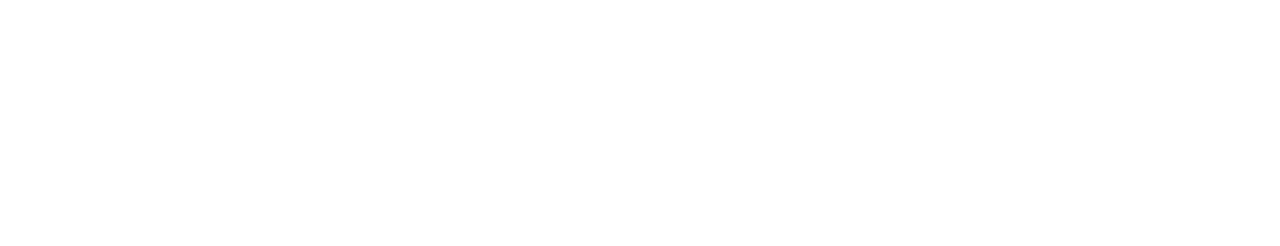
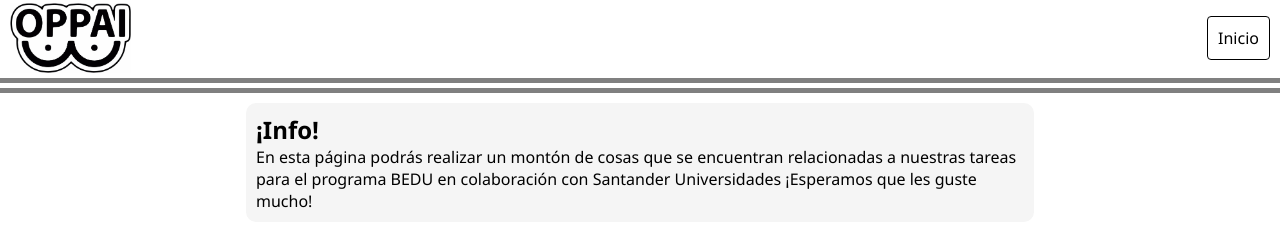
Before and after one commit to devnull404/TODO, a website: page index.html in a window 1280 px wide. Drawn offline with Linux system fonts and the light colour scheme.

Commit message:
Finishing webpage structure

```diff
--- /dev/null
+++ b/JS/juan.js
@@ -0,0 +1 @@
+let juan = 2;
--- a/JS/main.js
+++ b/JS/main.js
@@ -0,0 +1,11 @@
+document.addEventListener("mousemove", function(e) {
+    drawer()
+})
+
+function drawer() {
+    let red = Math.floor(Math.random()*254).toString();
+    let green = Math.floor(Math.random()*254).toString();
+    let blue = Math.floor(Math.random()*50).toString();
+    let inProp = "rgb(" + red + ", " + green + ", " + blue + ")";
+    document.getElementsByClassName("decorationBar")[1].style.backgroundColor = inProp;
+}
--- /dev/null
+++ b/JS/sebastian.js
@@ -0,0 +1 @@
+let sebastian = 3;
--- /dev/null
+++ b/JS/victor.js
@@ -0,0 +1 @@
+let victor = 1;
--- /dev/null
+++ b/SASS/_body.sass
@@ -0,0 +1,19 @@
+@import variables
+
+
+section.infoBubble
+    display: flex
+    max-width: 60vw
+    border-radius: 10px
+    padding: 10px
+    background-color: whitesmoke
+    flex-direction: column
+    @media ( max-width: 500px )
+        max-width: 80vw
+
+
+main
+        display: flex
+        justify-content: center
+        justify-content: center
+        margin: 10px 0 10px 0
--- /dev/null
+++ b/SASS/_header.sass
@@ -0,0 +1,21 @@
+@import variables
+header
+    background-color: $headerBackground
+    display: flex-box
+    div.decorationBar
+        background-color: gray
+        height: 5px
+        margin: 5px 0 0 0
+    nav
+        display: flex
+        justify-content: space-between
+        align-items: center
+        height: 70px
+        padding: 3px 10px 0 10px
+        img
+            height: inherit
+        div
+            border: 1px dotted gray
+            padding: 2px
+            border-radius: 2px
+            background-color: black
--- a/SASS/main.sass
+++ b/SASS/main.sass
@@ -0,0 +1,16 @@
+@import variables
+@import 'header.sass'
+@import 'body.sass'
+
+*
+    border: 0
+    margin: 0
+    border-box: box-sizing
+    font-family: 'Segoe UI', Tahoma, Geneva, Verdana, sans-serif
+
+a
+    text-decoration: none
+    padding: 10px
+    color: black
+    border: 1px solid black
+    border-radius: 4px
--- a/SASS/variables.sass
+++ b/SASS/variables.sass
@@ -0,0 +1 @@
+$headerBackground: white
--- a/index.html
+++ b/index.html
@@ -4,10 +4,28 @@
     <link rel="stylesheet" href="./CSS/main.css">
     <meta charset="UTF-8">
     <meta name="viewport" content="width=device-width, initial-scale=1.0">
-    <title>Document</title>
+    <title>TODO List</title>
 </head>
 <body>
+    <header>
+        <nav>
+            <img src="./assets/img/611X1UOYvBL._AC_SL1500_.jpg" alt="TODO Logo">
+            <a href="#body">Inicio</a>
+        </nav>
+        <div class="decorationBar"></div>
+        <div class="decorationBar"></div>
+    </header>
 
+    <main id="body">
+        <section class="infoBubble">
+            <h1>¡Info!</h1>
+            <p>
+                En esta página podrás realizar un montón de cosas que se encuentran
+                relacionadas a nuestras tareas para el programa BEDU en colaboración
+                con Santander Universidades ¡Esperamos que les guste mucho!
+            </p>
+        </section>
+    </body>
 
     <script src="./JS/main.js"></script>
 </body>
```
Also changed, not shown: package.json (added, +22 -0 lines), CSS/main.css, CSS/variables.css (added), assets/img/611X1UOYvBL._AC_SL1500_.jpg (added), 3 other files.
